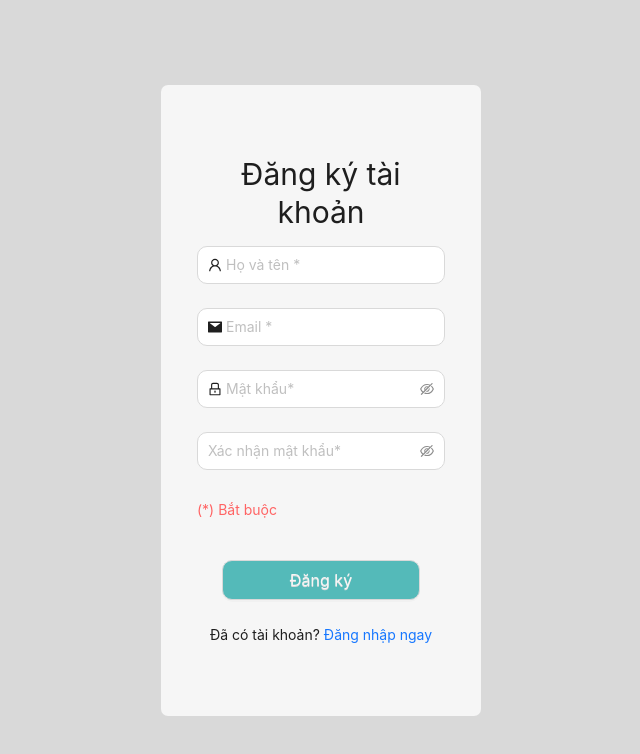
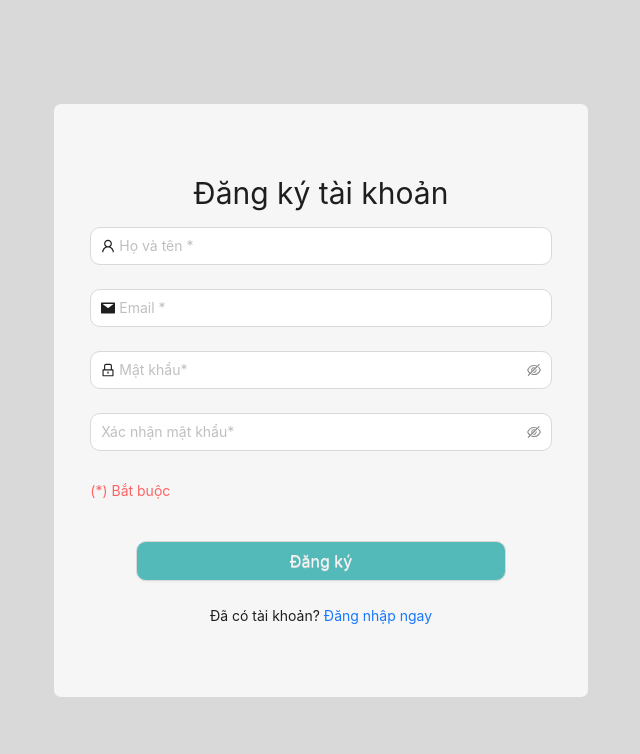
Before and after one commit to heocon1207bee/X07-T3-WorkflowManagement-FE, a React (Create React App) app: page /register in a window 1280 px wide. Shown: the top 754 px of the page, without its empty margins (319-959 px from the left). Built offline with nearby package versions, Linux system fonts and the light colour scheme.

Commit message:
style: response register form

```diff
--- a/src/pages/RegisterPage/RegisterPage.js
+++ b/src/pages/RegisterPage/RegisterPage.js
@@ -35,7 +35,7 @@ export default function RegisterPage() {
 
     return (
         <Row className="wrapper">
-            <Col span={20} className="text-center" md={{ span: 6 }}>
+            <Col span={20} className="text-center" md={{ span: 14 }} lg={{ span: 10 }}>
                 <Form name="register" className="form-wrapper" initialValues={{ remember: false }} onFinish={onFinish}>
                     <Title level={2} style={{ fontWeight: 400 }}>
                         Đăng ký tài khoản
--- a/src/pages/RegisterPage/ResiterPage.style.scss
+++ b/src/pages/RegisterPage/ResiterPage.style.scss
@@ -22,6 +22,7 @@
     background-color: $mainBgWhite;
     padding: 70px 36px;
     border-radius: 7px;
+    min-width: 20rem;
 }
 
 .form-button {
```
